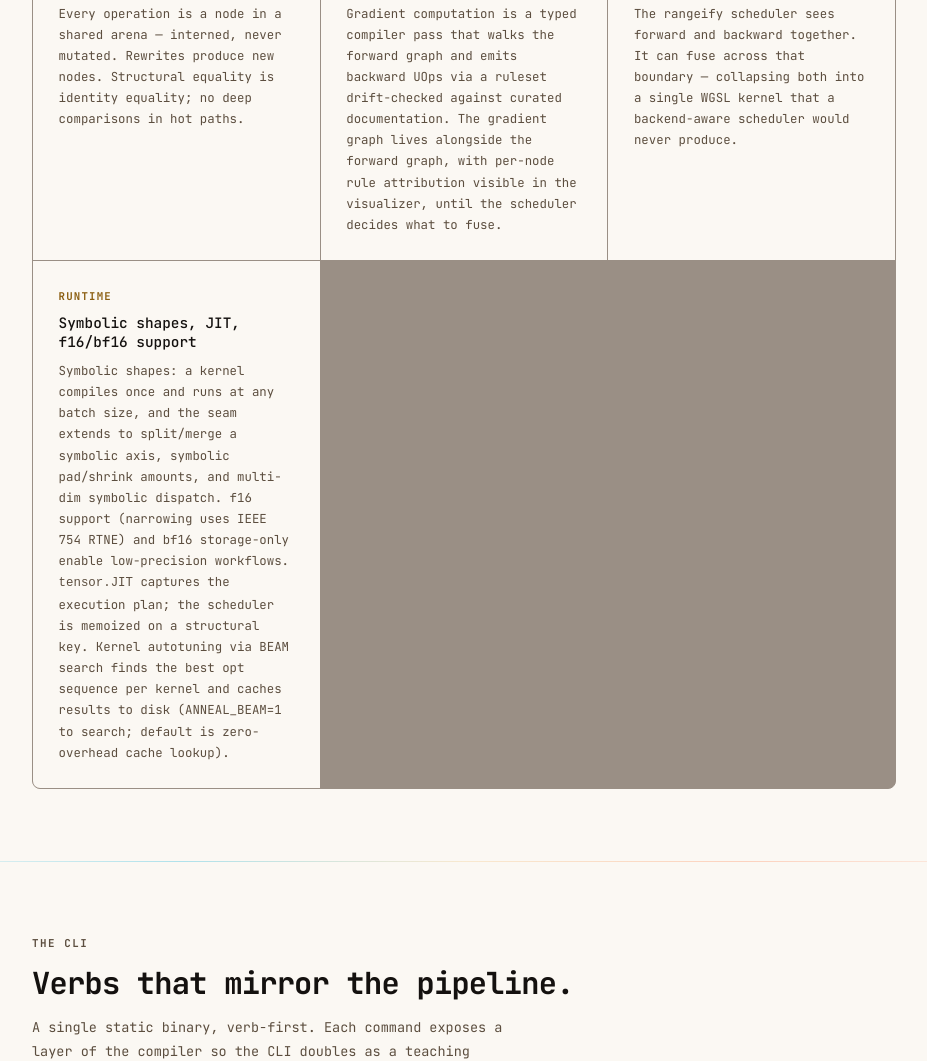
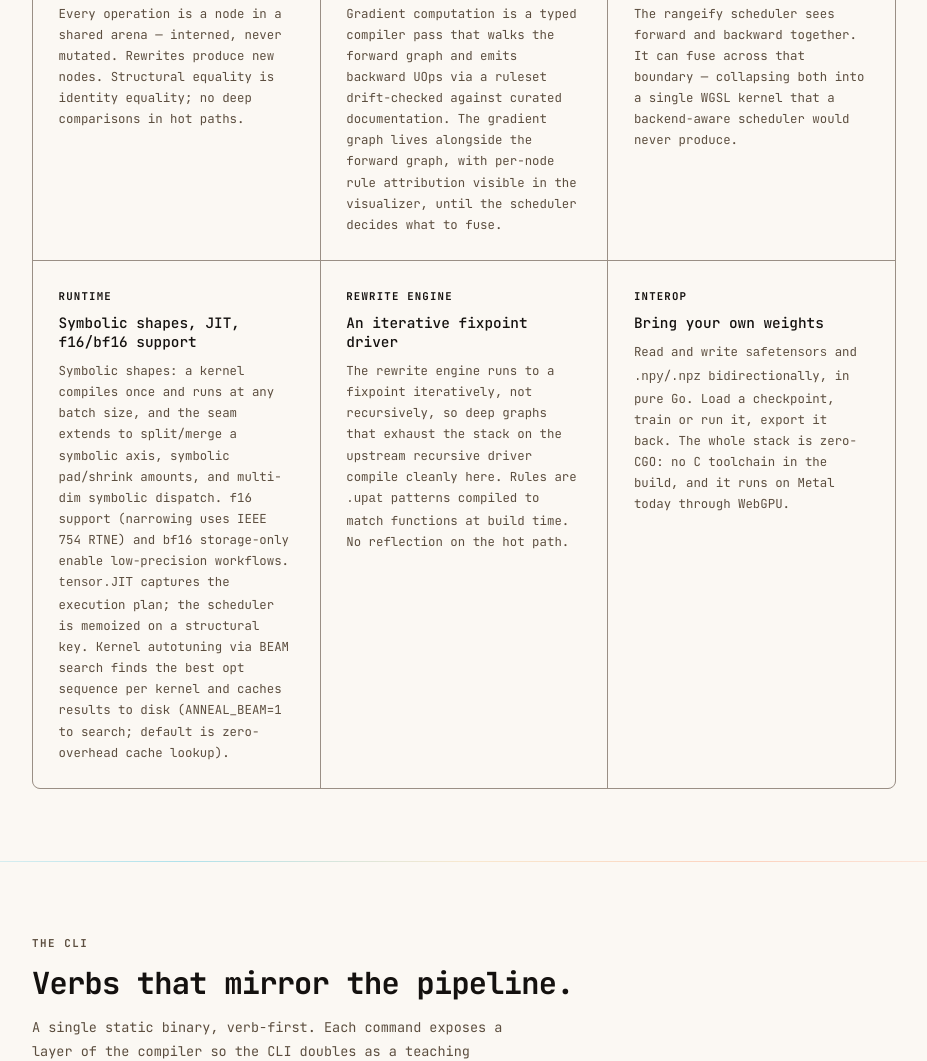
Before and after one commit to georgebuilds/anneal, a website: page docs/index.html in a window 1280 px wide. Shown: the part 1300-2361 px from the top of the page, without its empty margins (176-1103 px from the left). Drawn offline with Linux system fonts and the light colour scheme.

Commit message:
🎴 site: complete the how-it-works 3x2 — add REWRITE ENGINE + INTEROP cards

```diff
--- a/docs/index.html
+++ b/docs/index.html
@@ -1234,7 +1234,7 @@
                         </p>
                     </div>
                     <div class="arch-card">
-                        <div class="card-tag gold" data-i18n="card.rt.tag">
+                        <div class="card-tag" data-i18n="card.rt.tag">
                             runtime
                         </div>
                         <div class="card-title" data-i18n="card.rt.title">
@@ -1252,6 +1252,38 @@
                             BEAM search finds the best opt sequence per kernel
                             and caches results to disk (ANNEAL_BEAM=1 to
                             search; default is zero-overhead cache lookup).
+                        </p>
+                    </div>
+                    <div class="arch-card">
+                        <div class="card-tag" data-i18n="card.rwt.tag">
+                            rewrite engine
+                        </div>
+                        <div class="card-title" data-i18n="card.rwt.title">
+                            An iterative fixpoint driver
+                        </div>
+                        <p class="card-body" data-i18n="card.rwt.body">
+                            The rewrite engine runs to a fixpoint iteratively,
+                            not recursively, so deep graphs that exhaust the
+                            stack on the upstream recursive driver compile
+                            cleanly here. Rules are <code>.upat</code> patterns
+                            compiled to match functions at build time. No
+                            reflection on the hot path.
+                        </p>
+                    </div>
+                    <div class="arch-card">
+                        <div class="card-tag" data-i18n="card.iop.tag">
+                            interop
+                        </div>
+                        <div class="card-title" data-i18n="card.iop.title">
+                            Bring your own weights
+                        </div>
+                        <p class="card-body" data-i18n="card.iop.body">
+                            Read and write <code>safetensors</code> and
+                            <code>.npy</code>/<code>.npz</code> bidirectionally,
+                            in pure Go. Load a checkpoint, train or run it,
+                            export it back. The whole stack is zero-CGO: no C
+                            toolchain in the build, and it runs on Metal today
+                            through WebGPU.
                         </p>
                     </div>
                 </div>
@@ -1566,6 +1598,14 @@
                             "Symbolic shapes, JIT, f16/bf16 support",
                         "card.rt.body":
                             "Symbolic shapes: a kernel compiles once and runs at any batch size, and the seam extends to split/merge a symbolic axis, symbolic pad/shrink amounts, and multi-dim symbolic dispatch. f16 support (narrowing uses IEEE 754 RTNE) and bf16 storage-only enable low-precision workflows. tensor.JIT captures the execution plan; the scheduler is memoized on a structural key. Kernel autotuning via BEAM search finds the best opt sequence per kernel and caches results to disk (ANNEAL_BEAM=1 to search; default is zero-overhead cache lookup).",
+                        "card.rwt.tag": "rewrite engine",
+                        "card.rwt.title": "An iterative fixpoint driver",
+                        "card.rwt.body":
+                            "The rewrite engine runs to a fixpoint iteratively, not recursively, so deep graphs that exhaust the stack on the upstream recursive driver compile cleanly here. Rules are .upat patterns compiled to match functions at build time. No reflection on the hot path.",
+                        "card.iop.tag": "interop",
+                        "card.iop.title": "Bring your own weights",
+                        "card.iop.body":
+                            "Read and write safetensors and .npy/.npz bidirectionally, in pure Go. Load a checkpoint, train or run it, export it back. The whole stack is zero-CGO: no C toolchain in the build, and it runs on Metal today through WebGPU.",
                         "cli.label": "the cli",
                         "cli.heading": "Verbs that mirror the pipeline.",
                         "cli.body":
```
